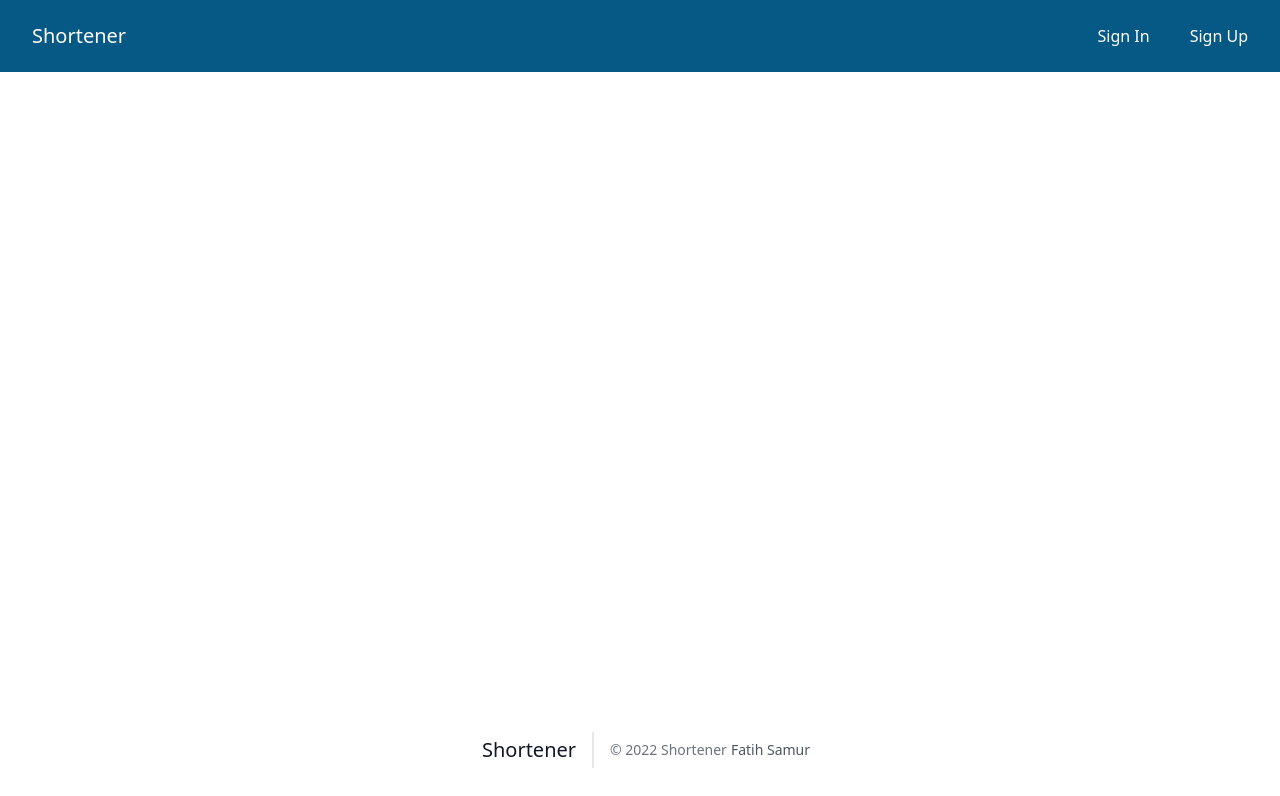
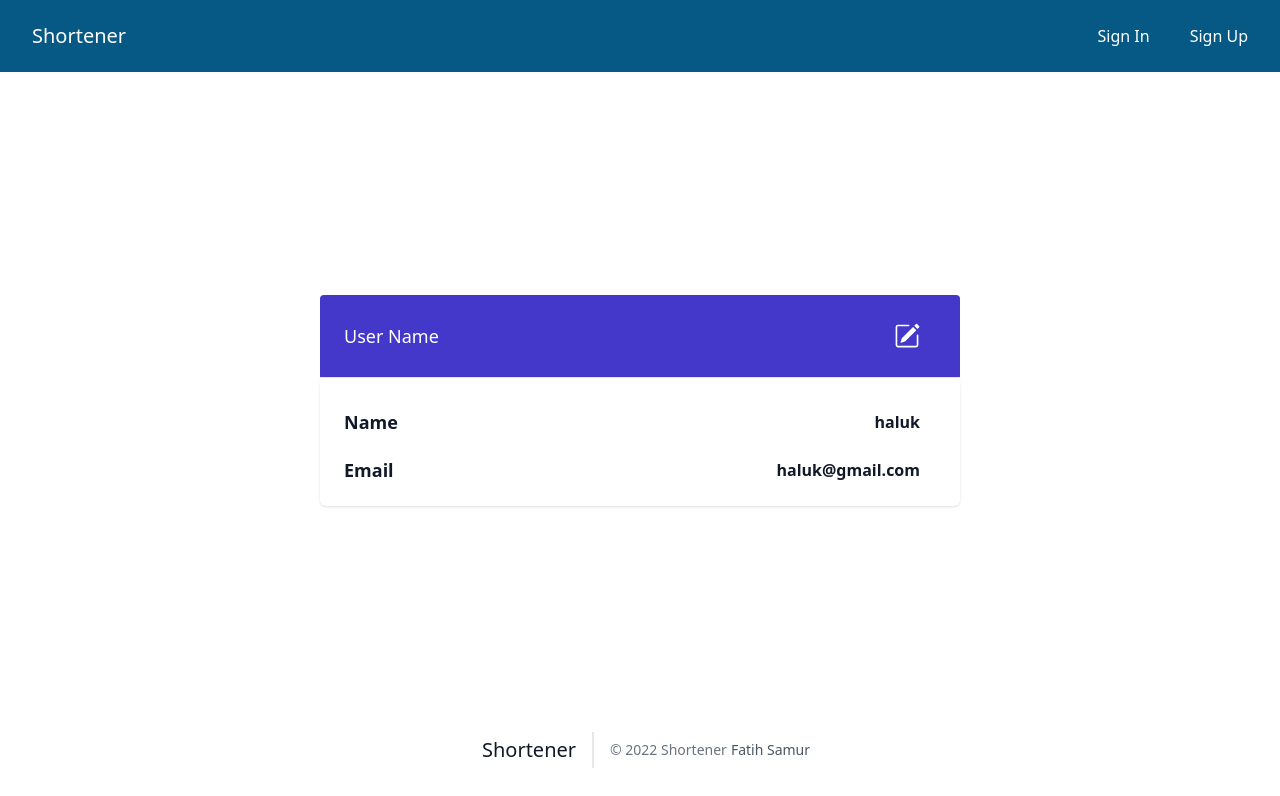
Before and after one commit to fatihsamur/URL-Shortener-React, a React (Create React App) app: page /userProfileDetails in a window 1280 px wide. Shown: the top 796 px of the page. Built offline with nearby package versions, Linux system fonts and the light colour scheme.

Commit message:
reduxPersist

```diff
--- a/package.json
+++ b/package.json
@@ -14,6 +14,8 @@
     "react-redux": "^7.2.6",
     "react-router-dom": "^6.2.2",
     "react-scripts": "5.0.0",
+    "redux-devtools-extension": "^2.13.9",
+    "redux-persist": "^6.0.0",
     "validator": "^13.7.0",
     "web-vitals": "^2.1.4"
   },
--- a/src/App.js
+++ b/src/App.js
@@ -7,6 +7,7 @@ import Navbar from './components/Navbar';
 import MainContent from './components/MainContent';
 import Dashboard from './components/Dashboard';
 import '@material-tailwind/react/tailwind.css';
+import UserProfileDetails from './components/UserProfileDetails';
 
 const App = () => {
   return (
@@ -17,6 +18,11 @@ const App = () => {
         <Route exact path="/register" element={<Register />} />
         <Route exact path="/login" element={<Login />} />
         <Route exact path="/dashboard" element={<Dashboard />} />
+        <Route
+          exact
+          path="/userProfileDetails"
+          element={<UserProfileDetails />}
+        />
       </Routes>
       <Footer />
     </div>
--- a/src/app/store.js
+++ /dev/null
@@ -1,5 +0,0 @@
-import { configureStore } from '@reduxjs/toolkit';
-
-export default configureStore({
-  reducer: {},
-});
--- a/src/components/Login.jsx
+++ b/src/components/Login.jsx
@@ -2,12 +2,16 @@ import axios from 'axios';
 import React, { useState } from 'react';
 import { Link } from 'react-router-dom';
 import { useNavigate } from 'react-router-dom';
+import { useDispatch } from 'react-redux';
+import { setName, setEmail, setToken } from '../reducers/userReducer';
 
 const Login = () => {
   const [state, setState] = useState({
     email: '',
     password: '',
   });
+
+  const dispatch = useDispatch();
 
   const handleChange = (e) => {
     setState({
@@ -22,7 +26,9 @@ const Login = () => {
       .post('http://127.0.0.1:8000/api/login', { ...state })
       .then((res) => {
         console.log(res);
-        localStorage.setItem('token', res.data.token);
+        dispatch(setName(res.data.userName));
+        dispatch(setEmail(res.data.userEmail));
+        dispatch(setToken(res.data.token));
         navigate('/dashboard');
       })
       .catch((err) => {
--- a/src/components/Navbar.jsx
+++ b/src/components/Navbar.jsx
@@ -1,20 +1,38 @@
-import React, { useEffect, useState } from 'react';
+import React, { useState, useRef } from 'react';
 import { Link } from 'react-router-dom';
 import axios from 'axios';
+import { useNavigate } from 'react-router-dom';
+import { useSelector } from 'react-redux';
+import { setLogOut } from '../reducers/userReducer';
+import { useDispatch } from 'react-redux';
 
 const Navbar = () => {
-  const [isLoggedIn, setIsLoggedIn] = useState(false);
   const [isHidden, setIsHidden] = useState(true);
-  const [token, setToken] = useState('');
+  const outSideClick = useRef(null);
+
+  const { name, email, token } = useSelector((state) => state.user);
+  console.log(name);
+
+  const dispatch = useDispatch();
+
+  const closeDropdown = (e) => {
+    if (
+      outSideClick.current &&
+      !isHidden &&
+      !outSideClick.current.contains(e.target)
+    ) {
+      setIsHidden(true);
+    }
+  };
+
+  document.addEventListener('mousedown', closeDropdown);
 
   const toggleDropDown = () => {
     setIsHidden(!isHidden);
   };
+  const navigate = useNavigate();
 
   const logOut = () => {
-    console.log('logout');
-    const token = localStorage.getItem('token');
-    console.log(token);
     axios
       .post(
         'http://127.0.0.1:8000/api/logout',
@@ -27,21 +45,13 @@ const Navbar = () => {
       )
       .then((res) => {
         console.log(res);
-        localStorage.removeItem('token');
-        setIsLoggedIn(false);
-        setToken('');
+        dispatch(setLogOut());
+        navigate('/');
       })
       .catch((err) => {
         console.log(err);
       });
   };
-
-  useEffect(() => {
-    setToken(localStorage.getItem('token'));
-    if (token) {
-      setIsLoggedIn(true);
-    }
-  }, [isLoggedIn, token]);
 
   return (
     <header className="text-gray-800 body-font w-screen">
@@ -54,7 +64,7 @@ const Navbar = () => {
         </a>
         <nav className="md:ml-auto md:mr-auto flex flex-wrap items-center text-base justify-center"></nav>
 
-        {!isLoggedIn ? (
+        {!token ? (
           <div>
             <button className="inline-flex items-center text-white  border-0 py-1 px-3 focus:outline-none  rounded text-base mt-4 md:mt-0">
               <Link to="/login">Sign In</Link>
@@ -73,10 +83,11 @@ const Navbar = () => {
               onClick={toggleDropDown}
               className="ml-4 inline-flex items-center text-white border-0 py-1 px-3 focus:outline-none  rounded text-base mt-4 md:mt-0"
             >
-              Dropdown
+              {name}
             </button>
             <div
               id="dropdown"
+              ref={outSideClick}
               className={`${
                 isHidden ? 'hidden' : ''
               } absolute  z-10 w-44 text-base list-none bg-white rounded divide-y divide-gray-100 shadow dark:bg-gray-700`}
@@ -84,12 +95,16 @@ const Navbar = () => {
               <ul className="py-1" aria-labelledby="dropdownButton">
                 <li>
                   <button className="block w-full py-2 px-4 text-sm text-gray-700 hover:bg-gray-100 dark:hover:bg-gray-600 dark:text-gray-200 dark:hover:text-white">
-                    Profile
+                    <Link className="block w-full" to="/dashboard">
+                      Dashboard
+                    </Link>
                   </button>
                 </li>
                 <li>
                   <button className="block w-full py-2 px-4 text-sm text-gray-700 hover:bg-gray-100 dark:hover:bg-gray-600 dark:text-gray-200 dark:hover:text-white">
-                    Dashboard
+                    <Link className="block w-full" to="/userProfileDetails">
+                      Profile
+                    </Link>
                   </button>
                 </li>
                 <li>
--- /dev/null
+++ b/src/components/UserProfileDetails.jsx
@@ -0,0 +1,63 @@
+import React from 'react';
+
+const UserProfileDetails = () => {
+  return (
+    <div className="grid place-items-center content-center h-screen ">
+      <div className="w-1/2 sm:flex sm:justify-between items-center bg-indigo-700 px-4 py-5 border-b rounded-t sm:px-6">
+        <h3 className="text-lg leading-6 font-medium text-white">User Name</h3>
+        <button className="bg-grey-light hover:bg-grey text-white font-bold py-2 px-4 rounded inline-flex items-center">
+          <svg
+            xmlns="http://www.w3.org/2000/svg"
+            width="26"
+            height="26"
+            fill="currentColor"
+            className="bi bi-pencil-square"
+            viewBox="0 0 16 16"
+          >
+            <path d="M15.502 1.94a.5.5 0 0 1 0 .706L14.459 3.69l-2-2L13.502.646a.5.5 0 0 1 .707 0l1.293 1.293zm-1.75 2.456-2-2L4.939 9.21a.5.5 0 0 0-.121.196l-.805 2.414a.25.25 0 0 0 .316.316l2.414-.805a.5.5 0 0 0 .196-.12l6.813-6.814z" />
+            <path
+              fillRule="evenodd"
+              d="M1 13.5A1.5 1.5 0 0 0 2.5 15h11a1.5 1.5 0 0 0 1.5-1.5v-6a.5.5 0 0 0-1 0v6a.5.5 0 0 1-.5.5h-11a.5.5 0 0 1-.5-.5v-11a.5.5 0 0 1 .5-.5H9a.5.5 0 0 0 0-1H2.5A1.5 1.5 0 0 0 1 2.5v11z"
+            />
+          </svg>
+        </button>
+      </div>
+      <div className="w-1/2 bg-white shadow overflow-hidden sm:rounded-md">
+        <ul className="divide-y text-gray-900">
+          <li>
+            <a href="/" className="block hover:bg-gray-50">
+              <div className="px-4 py-4 sm:px-6">
+                <div className="mt-2 sm:flex sm:justify-between">
+                  <div className="sm:flex">
+                    <p className="flex items-center text-lg  font-bold text-gray-900">
+                      <time dateTime="2020-01-07"> Name </time>
+                    </p>
+                  </div>
+                  <div className="ml-2 flex-shrink-0 flex">
+                    <p className="bg-grey-light hover:bg-grey text-grey-darkest font-bold py-2 px-4 rounded inline-flex items-center">
+                      haluk
+                    </p>
+                  </div>
+                </div>
+                <div className="mt-2 sm:flex sm:justify-between">
+                  <div className="sm:flex">
+                    <p className="flex items-center text-lg  font-bold text-gray-900">
+                      <time dateTime="2020-01-07"> Email </time>
+                    </p>
+                  </div>
+                  <div className="ml-2 flex-shrink-0 flex">
+                    <p className="bg-grey-light hover:bg-grey text-grey-darkest font-bold py-2 px-4 rounded inline-flex items-center">
+                      haluk@gmail.com
+                    </p>
+                  </div>
+                </div>
+              </div>
+            </a>
+          </li>
+        </ul>
+      </div>
+    </div>
+  );
+};
+
+export default UserProfileDetails;
--- a/src/index.js
+++ b/src/index.js
@@ -2,18 +2,20 @@ import React from 'react';
 import ReactDOM from 'react-dom';
 import App from './App';
 import { BrowserRouter } from 'react-router-dom';
+import { PersistGate } from 'redux-persist/integration/react';
+import { Provider } from 'react-redux';
+import store, { persistor } from './store/configureStore';
 
 import './App.css';
-import store from './app/store';
-import { Provider } from 'react-redux';
 
 ReactDOM.render(
-  <React.StrictMode>
-    <BrowserRouter>
-      <Provider store={store}>
+  <Provider store={store}>
+    <PersistGate loading={null} persistor={persistor}>
+      <BrowserRouter>
         <App />
-      </Provider>
-    </BrowserRouter>
-  </React.StrictMode>,
+      </BrowserRouter>
+    </PersistGate>
+  </Provider>,
+
   document.getElementById('root')
 );
--- /dev/null
+++ b/src/reducers/userReducer.js
@@ -0,0 +1,31 @@
+import { createSlice } from '@reduxjs/toolkit';
+
+export const userSlice = createSlice({
+  name: 'user',
+  initialState: {
+    name: '',
+    email: '',
+    token: '',
+  },
+  reducers: {
+    setName: (state, action) => {
+      state.name = action.payload;
+    },
+    setEmail: (state, action) => {
+      state.email = action.payload;
+    },
+    setToken: (state, action) => {
+      state.token = action.payload;
+    },
+    setLogOut: (state) => {
+      state.name = '';
+      state.email = '';
+      state.token = '';
+    },
+  },
+});
+
+// Action creators are generated for each case reducer function
+export const { setName, setEmail, setToken, setLogOut } = userSlice.actions;
+
+export default userSlice.reducer;
--- /dev/null
+++ b/src/store/configureStore.js
@@ -0,0 +1,27 @@
+import { createStore } from 'redux';
+import { persistStore, persistReducer } from 'redux-persist';
+import storage from 'redux-persist/lib/storage';
+import { combineReducers } from 'redux';
+
+import userReducer from '../reducers/userReducer';
+
+const reducer = combineReducers({
+  user: userReducer,
+});
+
+const persistConfig = {
+  key: 'root',
+  storage,
+};
+
+const persistedReducer = persistReducer(persistConfig, reducer);
+
+const store = createStore(
+  persistedReducer,
+  {},
+  window.__REDUX_DEVTOOLS_EXTENSION__ && window.__REDUX_DEVTOOLS_EXTENSION__()
+);
+const persistor = persistStore(store);
+
+export { persistor };
+export default store;
```
Also changed, not shown: 1 other file (tests, documents, lock files or other folders).
